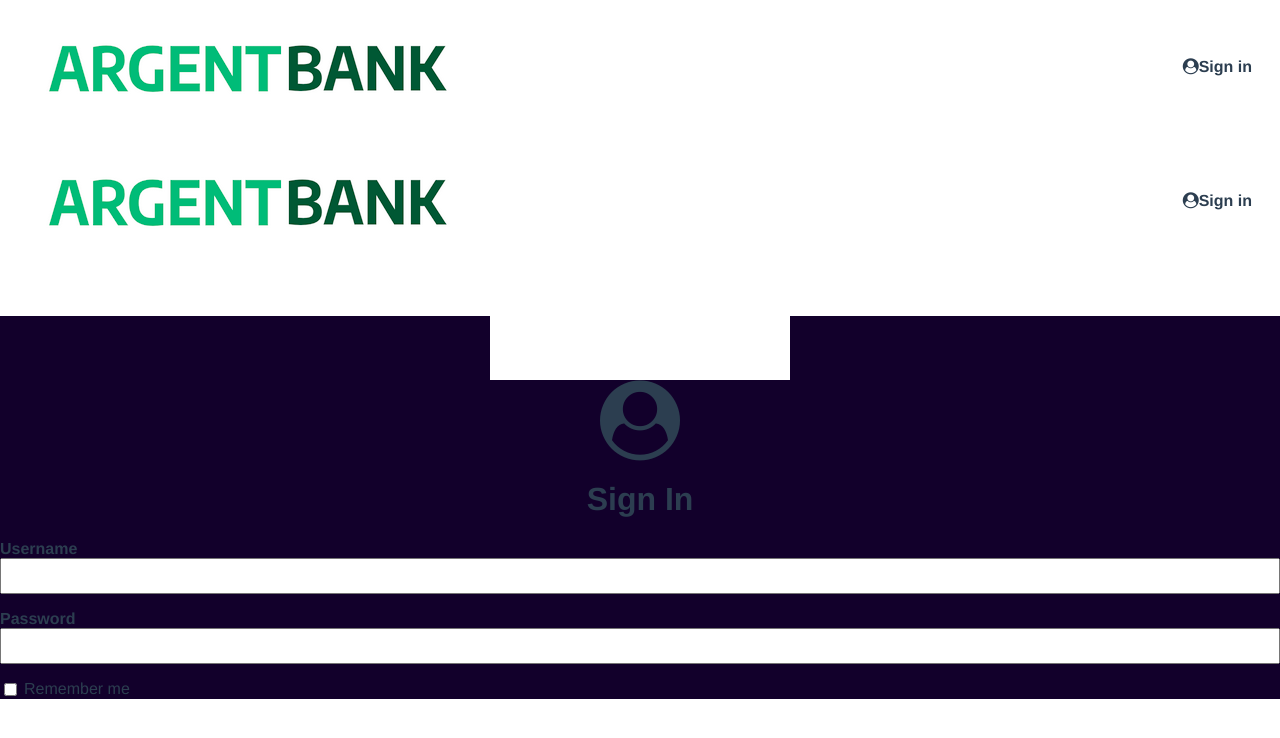
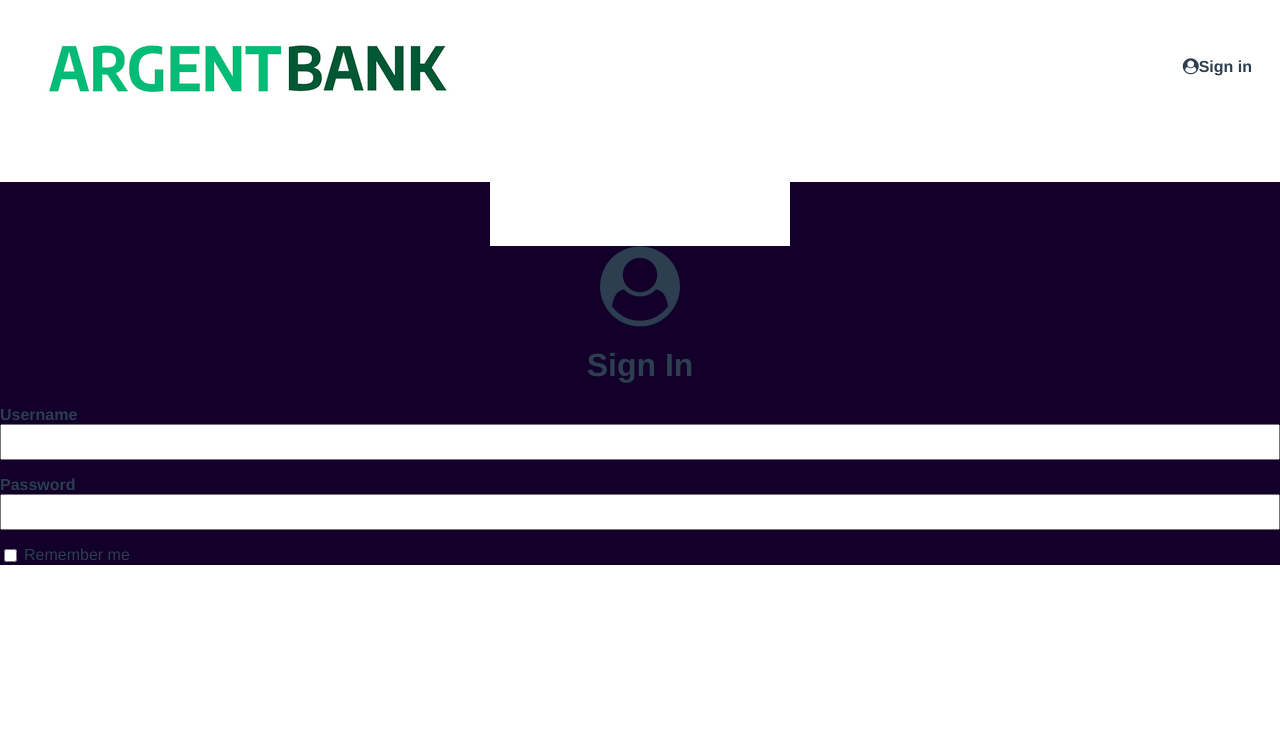
Before and after one commit to JC971/bank-front-project, a React (Vite) app: page /SignIn in a window 1280 px wide. Shown: the top 738 px of the page. Built offline with nearby package versions, Linux system fonts and the light colour scheme.

Commit message:
suppression de nav dans sign

```diff
--- a/src/SignIn.tsx
+++ b/src/SignIn.tsx
@@ -1,21 +1,9 @@
-import logo from "./assets/img/argentBankLogo.png";
-import { Link } from "react-router-dom";
+
+
 
 function signIn() {
 	return (
 		<div>
-			<nav className="main-nav">
-				<Link to="/" className="main-nav-logo">
-					<img src={logo} alt="Argent Bank logo" />
-					<h1 className="sr-only">Argent Bank</h1>
-				</Link>
-				<div>
-					<Link to="/signin" className="main-nav-item">
-						<i className="fa fa-user-circle"></i>
-						Sign in
-					</Link>
-				</div>
-			</nav>
 			<main className="main bg-dark">
 				<section className="sign-in-content"></section>
 				<i className="fa fa-user-circle sign-in-icon"></i>
```
